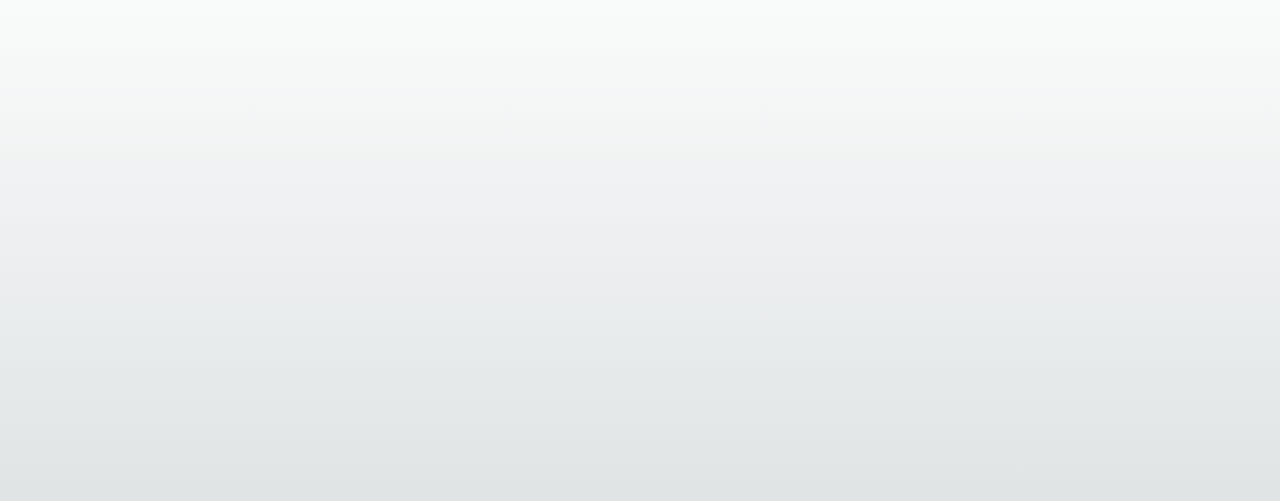
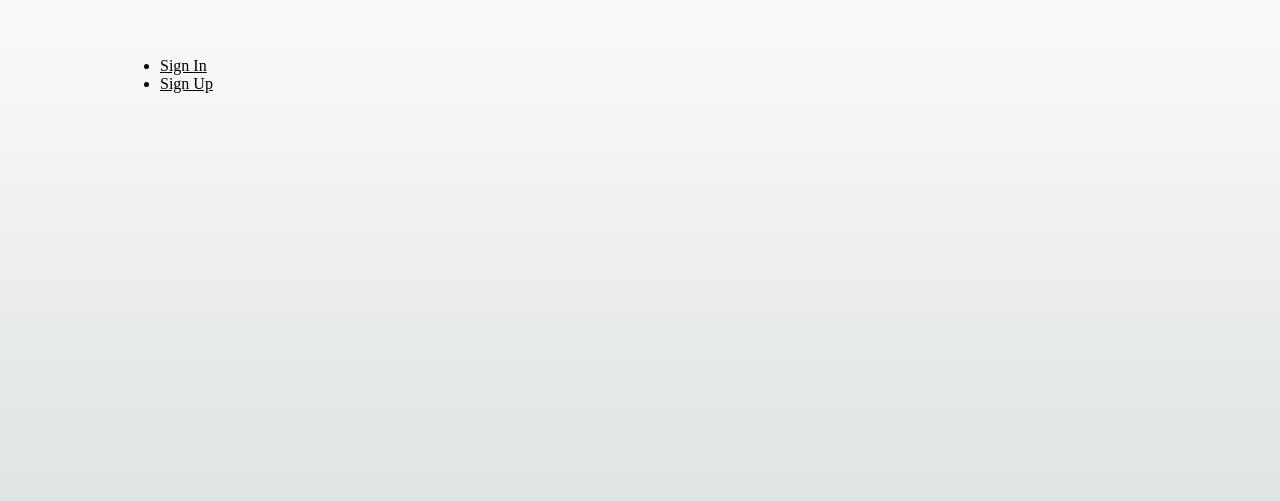
Before and after one commit to menomik1011/re-pmd, a Next.js app: page / in a window 1280 px wide. Shown: the part 103-604 px from the top of the page. Built offline with nearby package versions, Linux system fonts and the light colour scheme.

Commit message:
edit login css

```diff
--- a/src/components/account/LoginForm.module.css
+++ b/src/components/auth/LoginForm.module.css
@@ -51,7 +51,7 @@
     width: 100%;
     border-radius: 0.25rem;
     font-size: 1rem;
-    font-weight: 500;
+    font-weight: 600;
     cursor: pointer;
     background-image: linear-gradient(-180deg, rgba(255,255,255,0.18) 0%, rgba(17,17,17,0.08) 100%);
     border: 1px solid rgba(22,22,22,0.20);
--- a/src/components/account/LoginForm.tsx
+++ b/src/components/auth/LoginForm.tsx
@@ -8,12 +8,12 @@ export default function LoginForm() {
         <div className={styles.Label_div}>
           <label>Username</label>
         </div>
-        <input type={"text"} />
+        <input type="text" />
         <div>
           <div className={styles.Label_div}>
             <label>Password</label>
           </div>
-          <input type={"text"} />
+          <input type="password" />
         </div>
         <button type="submit">Sign In</button>
       </form>
--- a/src/pages/index.tsx
+++ b/src/pages/index.tsx
@@ -1,9 +1,5 @@
 import Head from 'next/head'
-import Image from 'next/image'
-import { Inter } from '@next/font/google'
-import styles from '@/styles/Home.module.css'
-
-const inter = Inter({ subsets: ['latin'] })
+import Link from 'next/link'
 
 export default function Home() {
   return (
@@ -14,8 +10,11 @@ export default function Home() {
         <meta name="viewport" content="width=device-width, initial-scale=1" />
         <link rel="icon" href="/favicon.ico" />
       </Head>
-      <div>
-
+      <div style={{padding:'10rem'}}>
+        <ul>
+          <li><Link className='link' href={"login"}>Sign In</Link></li>
+          <li><Link className='link' href={"join"}>Sign Up</Link></li>
+        </ul>
       </div>
     </>
   )
--- /dev/null
+++ b/src/pages/join.tsx
@@ -0,0 +1,6 @@
+
+export default function join() {
+  return (
+    <div>join</div>
+  )
+}
--- a/src/pages/login.tsx
+++ b/src/pages/login.tsx
@@ -1,4 +1,4 @@
-import LoginForm from "@/components/account/LoginForm";
+import LoginForm from "@/components/auth/LoginForm";
 
 export default function login() {
   return (
--- a/src/styles/globals.css
+++ b/src/styles/globals.css
@@ -32,3 +32,8 @@ a {
   color: inherit;
   text-decoration: none;
 }
+
+.link{
+  text-decoration: underline;
+  cursor: pointer;
+}
```
